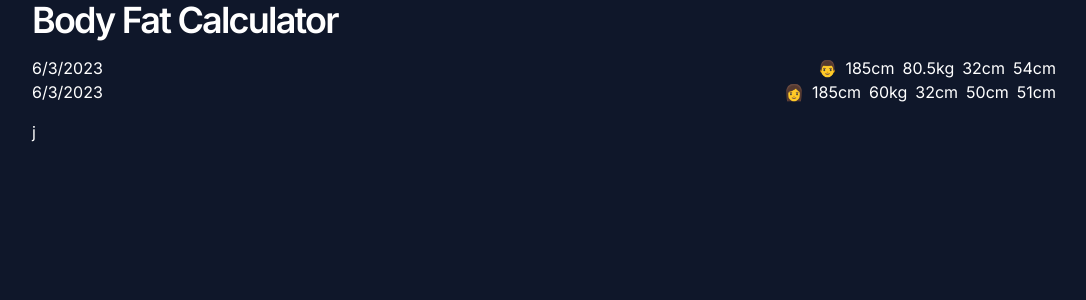
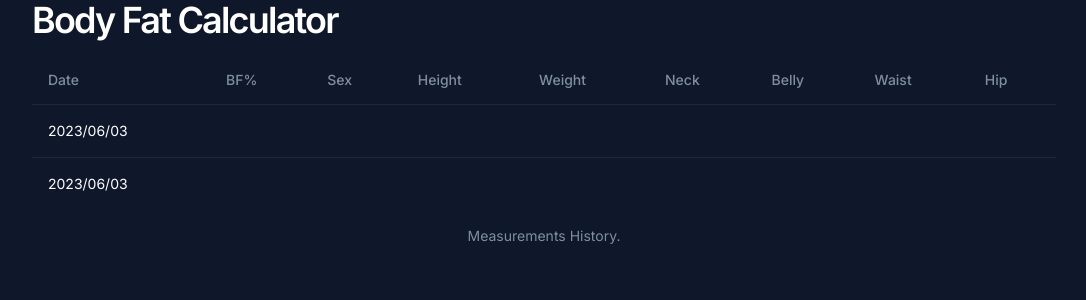
Before and after one commit to kulgg/bodyfat.cc, a Next.js app: page / in a window 1280 px wide. Shown: the top 300 px of the page, without its empty margins (96-1182 px from the left). Built offline with nearby package versions, Linux system fonts and the light colour scheme.

Commit message:
Add table

```diff
--- a/app/History.tsx
+++ b/app/History.tsx
@@ -3,6 +3,16 @@
 import { Entry, Sex } from "@/lib/model";
 import { useEffect, useState } from "react";
 import HistoryEntry from "./HistoryEntry";
+import {
+  TableCaption,
+  TableHeader,
+  TableRow,
+  TableHead,
+  TableBody,
+  TableCell,
+  Table,
+} from "@/components/ui/table";
+import { formatDate } from "@/lib/utils";
 
 function History() {
   const [history, setHistory] = useState<Entry[]>([]);
@@ -35,9 +45,34 @@
 
   return (
     <div>
-      {history.map((x) => (
-        <HistoryEntry entry={x} key={x.created.getUTCMilliseconds()} />
-      ))}
+      <Table>
+        <TableCaption>Measurements History.</TableCaption>
+        <TableHeader>
+          <TableRow>
+            <TableHead>Date</TableHead>
+            <TableHead>BF%</TableHead>
+            <TableHead>Sex</TableHead>
+            <TableHead>Height</TableHead>
+            <TableHead>Weight</TableHead>
+            <TableHead>Neck</TableHead>
+            <TableHead>Belly</TableHead>
+            <TableHead>Waist</TableHead>
+            <TableHead>Hip</TableHead>
+          </TableRow>
+        </TableHeader>
+        <TableBody>
+          {history.map((x, i) => (
+            <TableRow key={i}>
+              <TableCell className="whitespace-nowrap">
+                {formatDate(x.created)}
+              </TableCell>
+            </TableRow>
+          ))}
+        </TableBody>
+      </Table>
+      {/* {history.map((x) => (
+        <HistoryEntry entry={x} />
+      ))} */}
     </div>
   );
 }
--- a/app/layout.tsx
+++ b/app/layout.tsx
@@ -18,7 +18,7 @@
     <html lang="en">
       <body
         className={cn(
-          "bg-slate-900 text-white max-w-5xl mx-auto",
+          "bg-slate-900 text-white max-w-5xl mx-auto dark",
           inter.className
         )}
       >
--- a/app/page.tsx
+++ b/app/page.tsx
@@ -1,3 +1,11 @@
+import {
+  TableCaption,
+  TableHeader,
+  TableRow,
+  TableHead,
+  TableBody,
+  TableCell,
+} from "@/components/ui/table";
 import History from "./History";
 
 export default function Home() {
@@ -9,7 +17,6 @@
       <div className="my-4"></div>
       <div className="space-y-4">
         <History />
-        <div>j</div>
       </div>
     </main>
   );
--- /dev/null
+++ b/components/ui/table.tsx
@@ -0,0 +1,114 @@
+import * as React from "react"
+
+import { cn } from "@/lib/utils"
+
+const Table = React.forwardRef<
+  HTMLTableElement,
+  React.HTMLAttributes<HTMLTableElement>
+>(({ className, ...props }, ref) => (
+  <div className="w-full overflow-auto">
+    <table
+      ref={ref}
+      className={cn("w-full caption-bottom text-sm", className)}
+      {...props}
+    />
+  </div>
+))
+Table.displayName = "Table"
+
+const TableHeader = React.forwardRef<
+  HTMLTableSectionElement,
+  React.HTMLAttributes<HTMLTableSectionElement>
+>(({ className, ...props }, ref) => (
+  <thead ref={ref} className={cn("[&_tr]:border-b", className)} {...props} />
+))
+TableHeader.displayName = "TableHeader"
+
+const TableBody = React.forwardRef<
+  HTMLTableSectionElement,
+  React.HTMLAttributes<HTMLTableSectionElement>
+>(({ className, ...props }, ref) => (
+  <tbody
+    ref={ref}
+    className={cn("[&_tr:last-child]:border-0", className)}
+    {...props}
+  />
+))
+TableBody.displayName = "TableBody"
+
+const TableFooter = React.forwardRef<
+  HTMLTableSectionElement,
+  React.HTMLAttributes<HTMLTableSectionElement>
+>(({ className, ...props }, ref) => (
+  <tfoot
+    ref={ref}
+    className={cn("bg-primary font-medium text-primary-foreground", className)}
+    {...props}
+  />
+))
+TableFooter.displayName = "TableFooter"
+
+const TableRow = React.forwardRef<
+  HTMLTableRowElement,
+  React.HTMLAttributes<HTMLTableRowElement>
+>(({ className, ...props }, ref) => (
+  <tr
+    ref={ref}
+    className={cn(
+      "border-b transition-colors hover:bg-muted/50 data-[state=selected]:bg-muted",
+      className
+    )}
+    {...props}
+  />
+))
+TableRow.displayName = "TableRow"
+
+const TableHead = React.forwardRef<
+  HTMLTableCellElement,
+  React.ThHTMLAttributes<HTMLTableCellElement>
+>(({ className, ...props }, ref) => (
+  <th
+    ref={ref}
+    className={cn(
+      "h-12 px-4 text-left align-middle font-medium text-muted-foreground [&:has([role=checkbox])]:pr-0",
+      className
+    )}
+    {...props}
+  />
+))
+TableHead.displayName = "TableHead"
+
+const TableCell = React.forwardRef<
+  HTMLTableCellElement,
+  React.TdHTMLAttributes<HTMLTableCellElement>
+>(({ className, ...props }, ref) => (
+  <td
+    ref={ref}
+    className={cn("p-4 align-middle [&:has([role=checkbox])]:pr-0", className)}
+    {...props}
+  />
+))
+TableCell.displayName = "TableCell"
+
+const TableCaption = React.forwardRef<
+  HTMLTableCaptionElement,
+  React.HTMLAttributes<HTMLTableCaptionElement>
+>(({ className, ...props }, ref) => (
+  <caption
+    ref={ref}
+    className={cn("mt-4 text-sm text-muted-foreground", className)}
+    {...props}
+  />
+))
+TableCaption.displayName = "TableCaption"
+
+export {
+  Table,
+  TableHeader,
+  TableBody,
+  TableFooter,
+  TableHead,
+  TableRow,
+  TableCell,
+  TableCaption,
+}
--- a/lib/utils.ts
+++ b/lib/utils.ts
@@ -1,6 +1,13 @@
-import { ClassValue, clsx } from "clsx"
-import { twMerge } from "tailwind-merge"
+import { ClassValue, clsx } from "clsx";
+import { twMerge } from "tailwind-merge";
+import { Entry } from "./model";
 
 export function cn(...inputs: ClassValue[]) {
-  return twMerge(clsx(inputs))
+  return twMerge(clsx(inputs));
 }
+
+export function formatDate(date: Date) {
+  return date.toISOString().split("T")[0].replaceAll("-", "/");
+}
+
+export function getBodyfat(entry: Entry) {}
```
Also changed, not shown: 1 other file (tests, documents, lock files or other folders).
